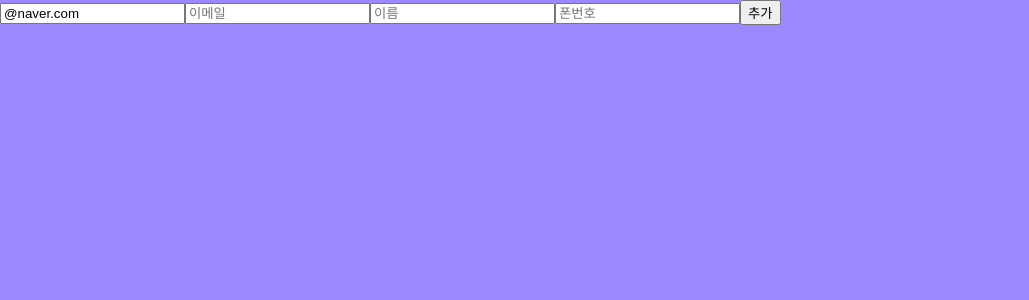
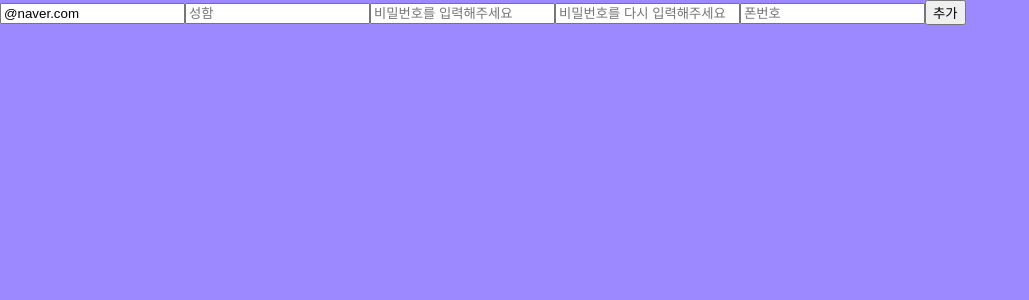
Before and after one commit to suga-ming/coin-tracker, a React (Create React App) app: page / in a window 1280 px wide. Shown: the top 300 px of the page, without its empty margins (0-1029 px from the left). Built offline with nearby package versions, Linux system fonts and the light colour scheme.

Commit message:
react hook form

```diff
--- a/src/Todo/ToDoList.tsx
+++ b/src/Todo/ToDoList.tsx
@@ -36,9 +36,11 @@ interface IFormData {
     };
   };
   email: string;
-  password: string;
-  name?: string;
+  name: string;
+  password?: string;
+  password1?: string;
   phoneNumber?: number;
+  extraError?: string;
 }
 
 const ToDoList = () => {
@@ -47,9 +49,17 @@ const ToDoList = () => {
     watch,
     handleSubmit,
     formState: { errors },
+    setError,
   } = useForm<IFormData>({ defaultValues: { email: "@naver.com" } });
-  const onValid = (data: any) => {
-    console.log(data);
+  const onValid = (data: IFormData) => {
+    if (data.password !== data.password1) {
+      setError("password1", { message: "password가 다릅니다" });
+    }
+    setError(
+      "extraError",
+      { message: "server offline" },
+      { shouldFocus: true }
+    );
   };
   console.log(errors);
   return (
@@ -66,20 +76,26 @@ const ToDoList = () => {
           placeholder="여기에 입력하세요"
         ></input>
         <input
-          {...register("password", {
-            required: "password를 입력해주세요",
-            minLength: { value: 5, message: "5글자이상 입력해주세요" },
-            pattern: {
-              value: /^[A-Za-z0-9._%+-]+@naver.com$/,
-              message: "Only naver.com",
-            },
+          {...register("name", {
+            required: "name을 입력해주세요",
+            validate: (value) =>
+              !value.includes("by") ? "no by allowed" : true,
+            minLength: { value: 1, message: "1글자이상 입력해주세요" },
           })}
-          placeholder="이메일"
+          placeholder="성함"
         ></input>
         <span>{errors?.email?.message}</span>
-        <input {...register("name")} placeholder="이름"></input>
+        <input
+          {...register("password")}
+          placeholder="비밀번호를 입력해주세요"
+        ></input>
+        <input
+          {...register("password1")}
+          placeholder="비밀번호를 다시 입력해주세요"
+        ></input>
         <input {...register("phoneNumber")} placeholder="폰번호"></input>
         <button>추가</button>
+        <span>{errors?.extraError?.message}</span>
       </form>
     </>
   );
```
